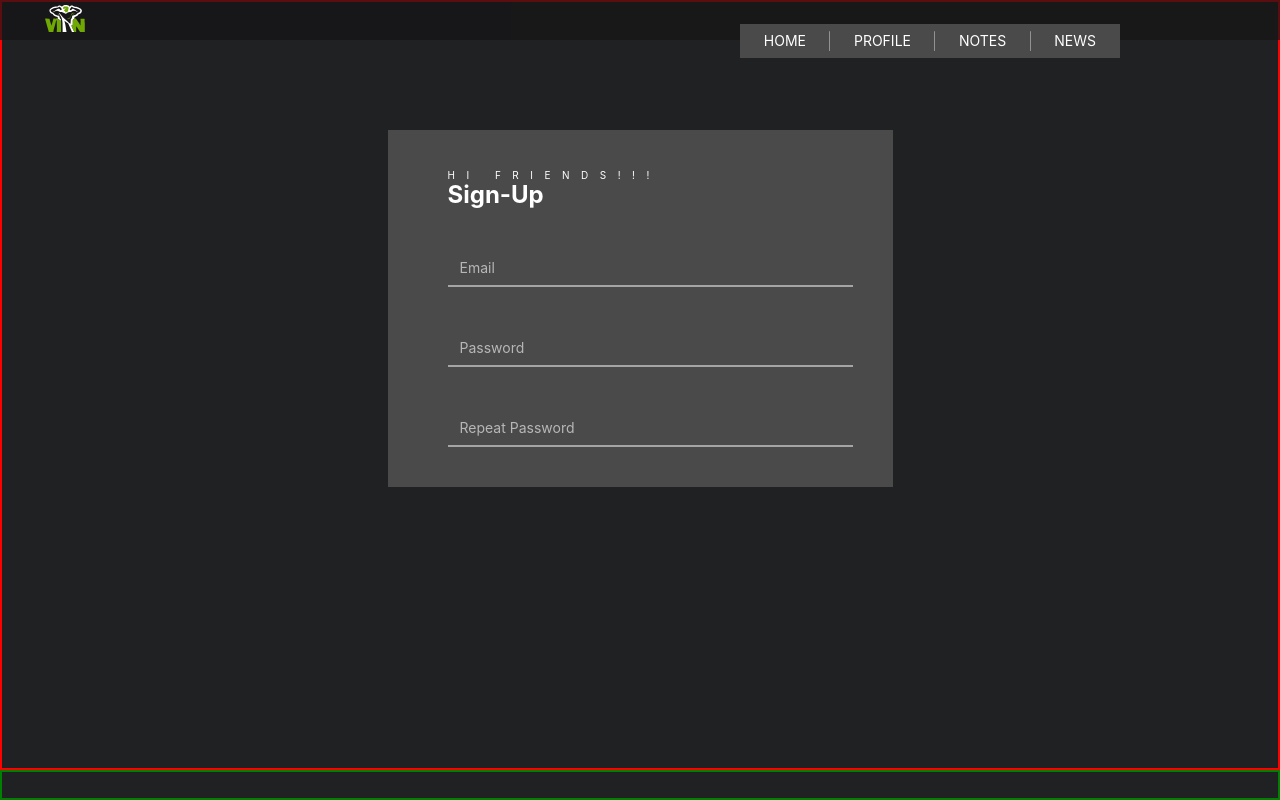
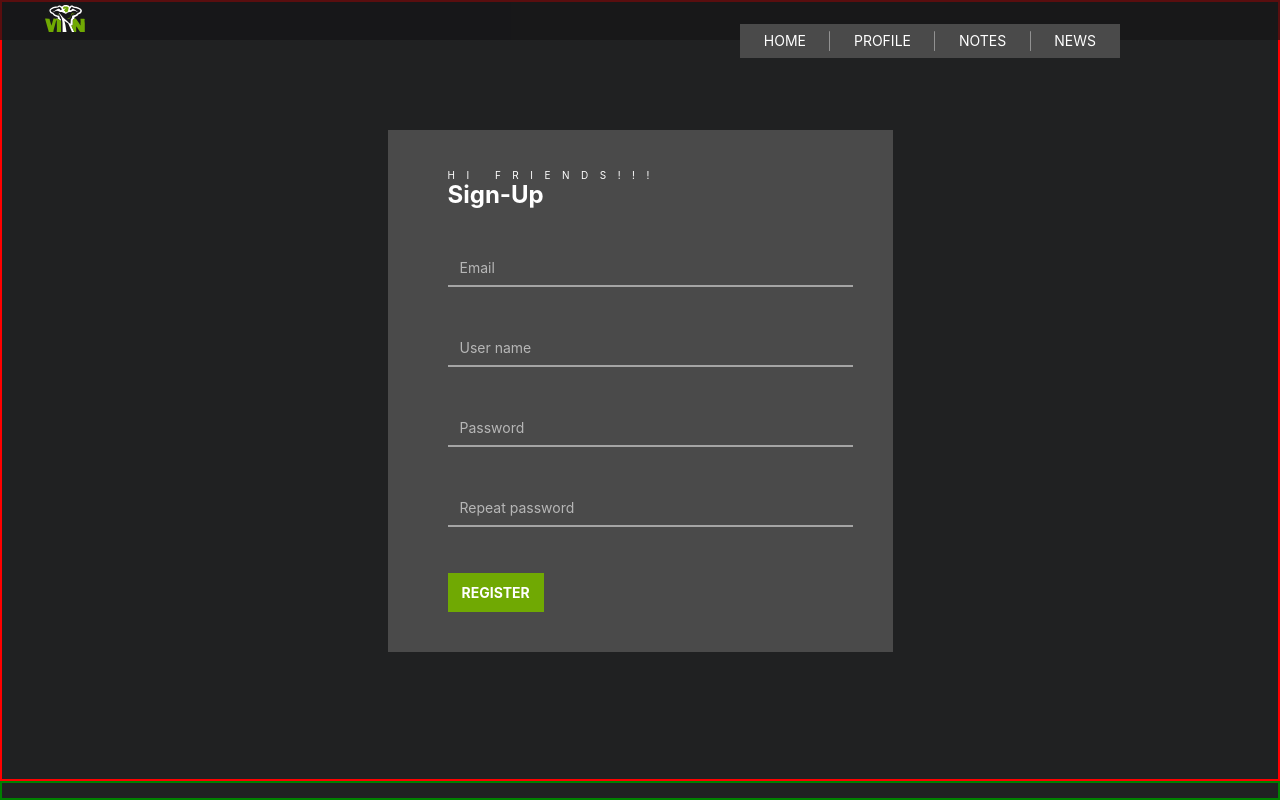
Before and after one commit to NikolaYK2/VIN, a React (Vite) app: page /sign-up in a window 1280 px wide. Built offline with nearby package versions, Linux system fonts and the light colour scheme; no server answers.

Commit message:
add componetn Button + scss

```diff
--- a/src/assets/SCSS/style/continerApp.module.css
+++ b/src/assets/SCSS/style/continerApp.module.css
@@ -127,6 +127,9 @@
   margin: 2px 0 0 12px;
   color: red;
 }
+.containerAuth .form > div {
+  margin-top: 46px;
+}
 
 .activeBut {
   transition: all 0.3s ease 0s;
--- a/src/assets/SCSS/style/continerApp.module.scss
+++ b/src/assets/SCSS/style/continerApp.module.scss
@@ -132,6 +132,9 @@
         color: $coloError;
       }
     }
+    >div{
+      margin-top: 46px;
+    }
   }
 }
 
--- /dev/null
+++ b/src/common/components/button/Button.module.css
@@ -0,0 +1,26 @@
+.container {
+  display: flex;
+  margin: 0 auto 0 0;
+  max-width: 100%;
+  background: #70a903;
+  border: 1px solid #70a903;
+  transition: all 0.2s ease 0s;
+}
+.container:hover {
+  background: none;
+  border: 1px solid #70a903;
+  box-shadow: 1px 1px 2px rgb(74, 74, 74), 2px 2px 2px black, inset 1px 1px 2px rgb(74, 74, 74), inset 2px 2px 2px black;
+}
+.container > button {
+  font-size: 1rem;
+  font-weight: 700;
+  text-transform: uppercase;
+  background: transparent;
+  color: #fff;
+  padding: 10px 13px;
+}
+.container > button:hover {
+  text-shadow: 1px 1px 2px black;
+}
+
+/*# sourceMappingURL=Button.module.css.map */
--- /dev/null
+++ b/src/common/components/button/Button.module.scss
@@ -0,0 +1,32 @@
+@import "../../../assets/SCSS/mixinAndFn/mixinsAndFn";
+@import "../../../assets/SCSS/style/variable";
+
+.container {
+  display: flex;
+  margin: 0 auto 0 0;
+  max-width: 100%;
+  background: $active;
+  border: 1px solid $active;
+  transition: all 0.2s ease 0s;
+
+  &:hover {
+    background: none;
+    border: 1px solid $active;
+    box-shadow: 1px 1px 2px $HNbc, 2px 2px 2px black, inset 1px 1px 2px $HNbc,
+      inset 2px 2px 2px black;
+  }
+
+  > button {
+    font-size: to-rem(14);
+    font-weight: 700;
+    text-transform: uppercase;
+    background: transparent;
+    color: $colorApp;
+
+    padding: 10px 13px;
+
+    &:hover {
+      text-shadow: 1px 1px 2px black;
+    }
+  }
+}
--- /dev/null
+++ b/src/common/components/button/Button.tsx
@@ -0,0 +1,10 @@
+import React from "react"
+import s from "./Button.module.scss"
+
+export const Button = (props: { name: string }) => {
+  return (
+    <div className={s.container}>
+      <button>{props.name}</button>
+    </div>
+  )
+}
--- a/src/common/utils/validate.ts
+++ b/src/common/utils/validate.ts
@@ -2,3 +2,4 @@ export const validEmail =
   /^(([^<>()[\]\\.,;:\s@"]+(\.[^<>()[\]\\.,;:\s@"]+)*)|(".+"))@((\[[0-9]{1,3}\.[0-9]{1,3}\.[0-9]{1,3}\.[0-9]{1,3}])|(([a-zA-Z\-0-9]+\.)+[a-zA-Z]{2,}))$/
 export const fieldInput = "Fill in the field"
 export const fieldPassword = "min length is 6"
+export const fieldUserName = "min length is 3"
--- a/src/features/home/auth/register/Register.tsx
+++ b/src/features/home/auth/register/Register.tsx
@@ -1,8 +1,14 @@
 import React from "react"
 import { SubmitHandler, useForm } from "react-hook-form"
 import { AuthRegisterType } from "@/features/home/auth/authApi"
-import { fieldInput, fieldPassword, validEmail } from "@/common/utils/validate"
+import {
+  fieldInput,
+  fieldPassword,
+  fieldUserName,
+  validEmail,
+} from "@/common/utils/validate"
 import sApp from "../../../../assets/SCSS/style/continerApp.module.scss"
+import { Button } from "@/common/components/button/Button"
 
 type AuthType = AuthRegisterType & {
   repeatPassword: string
@@ -28,6 +34,7 @@ export const Register = () => {
   }
   //STYLE INPUT---------------------------------------
   const activeEm = watch().email ? sApp.inputOk : ""
+  const activeName = watch().username ? sApp.inputOk : ""
   const activePas = watch().password ? sApp.inputOk : ""
   const activeReapPas = watch().repeatPassword ? sApp.inputOk : ""
 
@@ -58,7 +65,31 @@ export const Register = () => {
 
         <div className={sApp.blockInput}>
           <input
+            className={activeName}
+            type="text"
+            {...register("username", {
+              minLength: { value: 3, message: fieldUserName },
+              required: fieldInput,
+            })}
+            onChange={(e) =>
+              setValue("username", e.currentTarget.value, {
+                shouldValidate: true,
+              })
+            }
+          />
+          <label className={watch().username ? sApp.modLabel : ""}>
+            User name
+          </label>
+          <div
+            className={touchedFields.username ? sApp.isActiveBorder : ""}
+          ></div>
+          <p>{errors.username ? errors.username.message : ""}</p>
+        </div>
+
+        <div className={sApp.blockInput}>
+          <input
             className={activePas}
+            autoComplete={"off"}
             type="password"
             {...register("password", {
               minLength: { value: 6, message: fieldPassword },
@@ -82,6 +113,7 @@ export const Register = () => {
         <div className={sApp.blockInput}>
           <input
             className={activeReapPas}
+            autoComplete={"off"}
             type="password"
             {...register("repeatPassword", {
               required: true,
@@ -95,13 +127,14 @@ export const Register = () => {
             }
           />
           <label className={watch().repeatPassword ? sApp.modLabel : ""}>
-            Repeat Password
+            Repeat password
           </label>
           <div
             className={touchedFields.repeatPassword ? sApp.isActiveBorder : ""}
           ></div>
           <p>{errors.repeatPassword ? errors.repeatPassword.message : ""}</p>
         </div>
+        <Button name={"register"} />
       </form>
     </div>
   )
```
Also changed, not shown: 2 other files (tests, documents, lock files or other folders).
